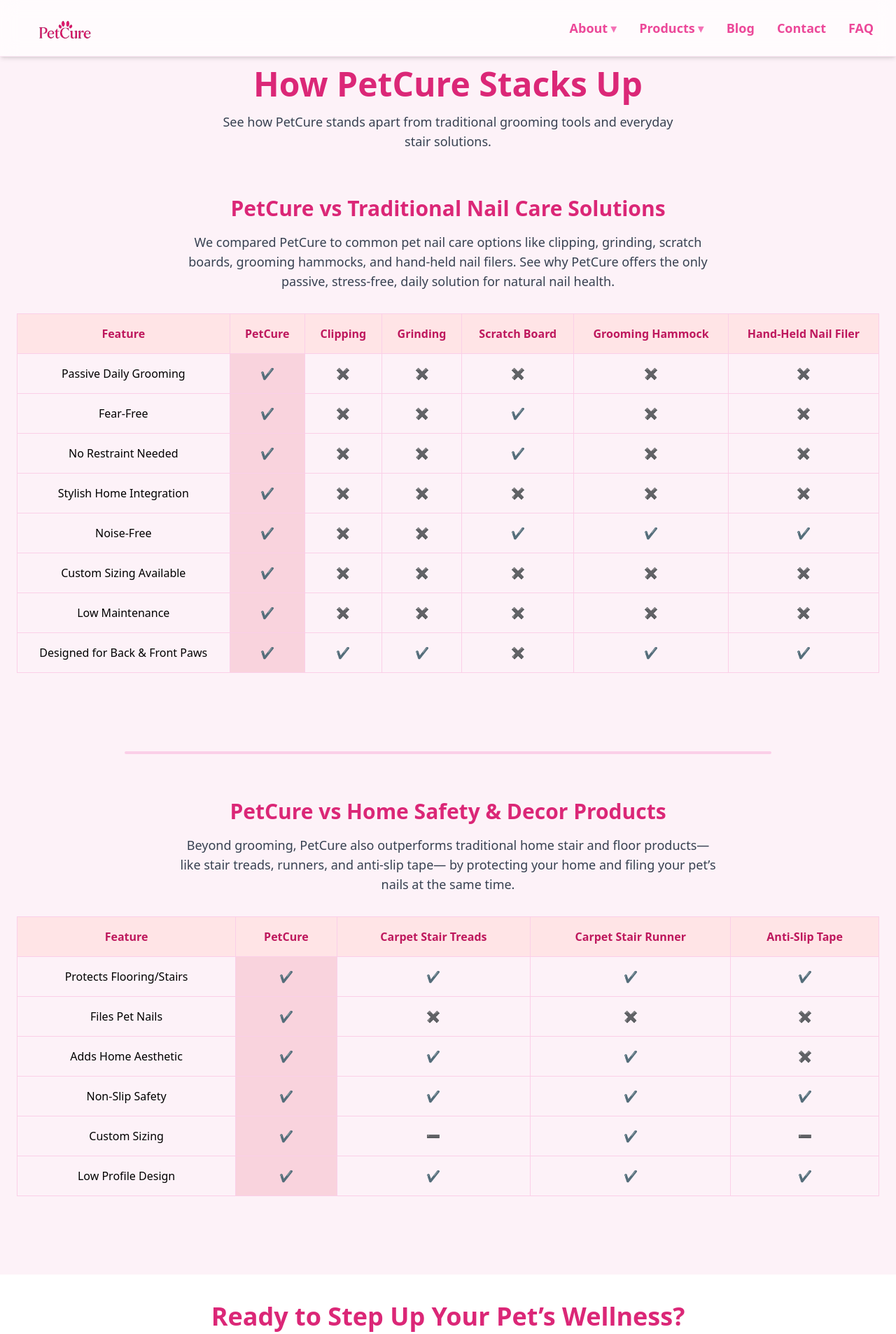
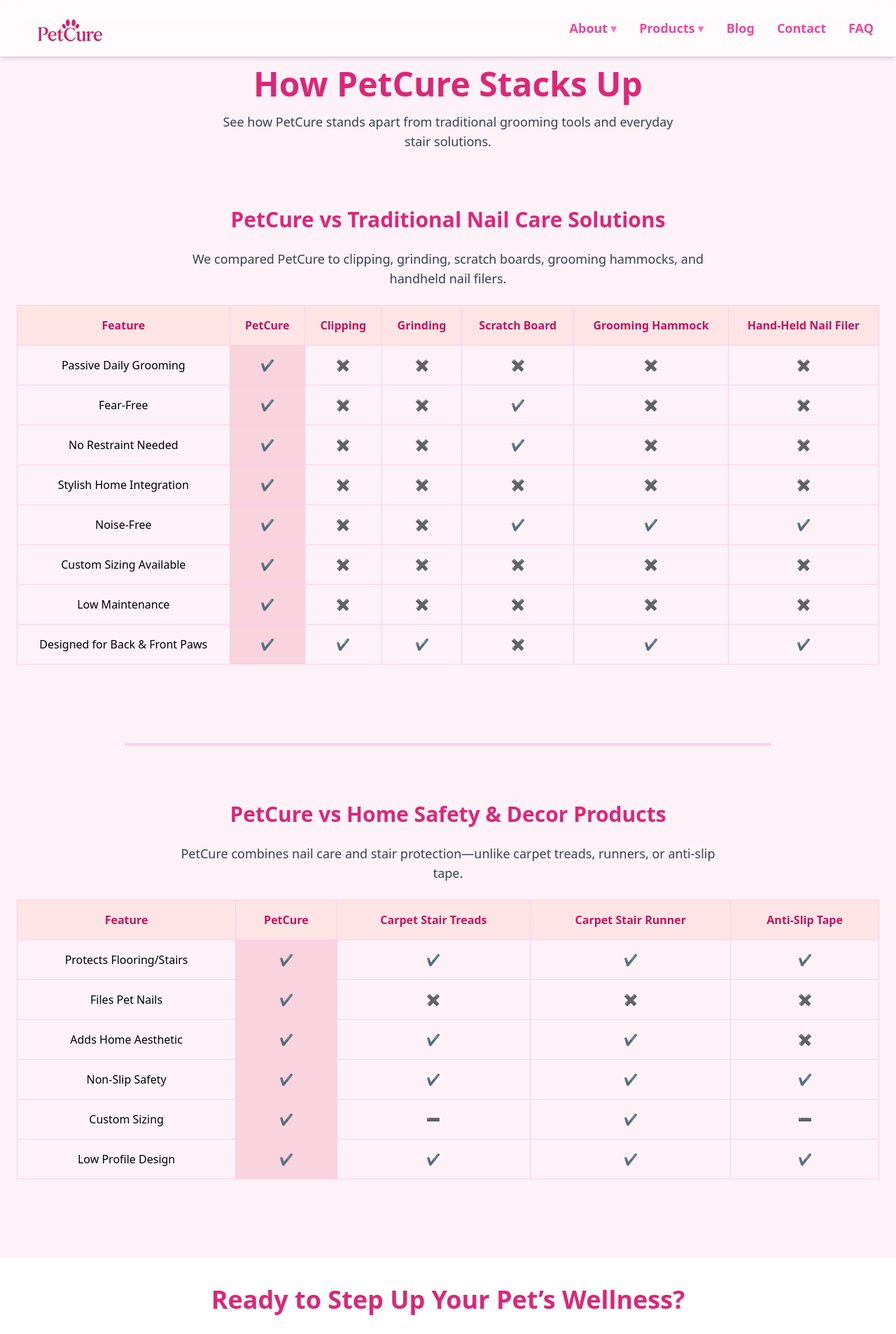
Before and after one commit to t-vanderwolk/PetCure, a React (Create React App) app: page /compare in a window 1280 px wide. Shown: the top 1907 px of the page at 70% size. Built offline with nearby package versions, Linux system fonts and the light colour scheme.

Commit message:
made styling consistent throughout About.js page

```diff
--- a/src/components/Navbar.js
+++ b/src/components/Navbar.js
@@ -6,19 +6,17 @@
   const [isProductsOpen, setIsProductsOpen] = useState(false);
   const [isAboutOpen, setIsAboutOpen] = useState(false);
   const [isMobileMenuOpen, setIsMobileMenuOpen] = useState(false);
-
   const navigate = useNavigate();
 
-  // Smooth Scroll Handler
+  // Smooth scroll
   const handleScrollToSection = (path, id) => {
     navigate(path);
-
     setTimeout(() => {
       const section = document.getElementById(id);
       if (section) {
         section.scrollIntoView({ behavior: 'smooth' });
       }
-    }, 150); // slight delay to let route update
+    }, 150);
     setIsProductsOpen(false);
     setIsAboutOpen(false);
     setIsMobileMenuOpen(false);
@@ -26,17 +24,19 @@
 
   return (
     <nav className="bg-white/70 backdrop-blur-md shadow-md fixed top-0 left-0 w-full z-50 border-b border-pink-100">
-      <div className="max-w-7xl mx-auto px-4 sm:px-6 lg:px-8">
+      <div className="max-w-7xl mx-auto pl-2 pr-4 sm:pl-4 sm:pr-6 lg:pl-6 lg:pr-8">
         <div className="flex justify-between items-center h-20">
 
-          {/* Logo */}
-          <Link to="/" className="flex items-center">
-            <img
-              src="/images/petcure-logo-pink.png"
-              alt="PetCure Logo"
-              className="h-16 object-contain"
-            />
-          </Link>
+          {/* Logo - far left */}
+          <div className="flex items-center justify-start">
+            <Link to="/" className="block">
+              <img
+                src="/images/petcure-logo-pink.png"
+                alt="PetCure Logo"
+                className="h-20 object-contain"
+              />
+            </Link>
+          </div>
 
           {/* Desktop Menu */}
           <div className="hidden md:flex items-center space-x-8">
@@ -50,7 +50,7 @@
                     setIsProductsOpen(false);
                     setIsAboutOpen(false);
                   }}
-                  className="text-pink-500 hover:text-pink-600 font-semibold text-lg transition focus:outline-none"
+                  className="text-pink-500 hover:text-pink-600 font-semibold text-lg transition"
                 >
                   About
                 </button>
@@ -92,7 +92,7 @@
                     setIsProductsOpen(false);
                     setIsAboutOpen(false);
                   }}
-                  className="text-pink-500 hover:text-pink-600 font-semibold text-lg transition focus:outline-none"
+                  className="text-pink-500 hover:text-pink-600 font-semibold text-lg transition"
                 >
                   Products
                 </button>
@@ -143,7 +143,6 @@
             <Link to="/facts" className="text-pink-500 hover:text-pink-600 font-semibold text-lg transition">
               FAQ
             </Link>
-
           </div>
 
           {/* Hamburger Menu */}
@@ -155,14 +154,12 @@
               ☰
             </button>
           </div>
-
         </div>
       </div>
 
       {/* Mobile Menu */}
       {isMobileMenuOpen && (
         <div className="bg-white/90 backdrop-blur-md border-t border-pink-100 shadow-md rounded-b-2xl py-6 px-6 flex flex-col space-y-4 md:hidden z-50">
-
           <Link to="/about" onClick={() => setIsMobileMenuOpen(false)} className="text-pink-500 hover:text-pink-600 font-semibold text-lg transition">
             About
           </Link>
--- a/src/pages/Compare.js
+++ b/src/pages/Compare.js
@@ -1,6 +1,5 @@
 import React from 'react';
 import { motion } from 'framer-motion';
-// import '../index.css'; // Make sure index.css includes your Compare table styles
 
 function Compare() {
   const nailCareData = [
@@ -19,29 +18,26 @@
     { feature: 'Files Pet Nails', petcure: true, stairTreads: false, stairRunner: false, antiSlipTape: false },
     { feature: 'Adds Home Aesthetic', petcure: true, stairTreads: true, stairRunner: true, antiSlipTape: false },
     { feature: 'Non-Slip Safety', petcure: true, stairTreads: true, stairRunner: true, antiSlipTape: true },
-    { feature: 'Custom Sizing', petcure: true, stairTreads: sometimes(), stairRunner: true, antiSlipTape: sometimes() },
+    { feature: 'Custom Sizing', petcure: true, stairTreads: 'sometimes', stairRunner: true, antiSlipTape: 'sometimes' },
     { feature: 'Low Profile Design', petcure: true, stairTreads: true, stairRunner: true, antiSlipTape: true },
   ];
 
-  function renderYesNo(value) {
+  const renderYesNo = (value) => {
     if (value === true) return <span className="text-green-500 font-bold">✔️</span>;
     if (value === false) return <span className="text-red-400 font-bold">✖️</span>;
     return <span className="text-yellow-400 font-bold">➖</span>;
-  }
-
-  function sometimes() {
-    return <span className="text-yellow-400 font-bold">➖</span>;
-  }
+  };
 
   return (
     <section className="bg-pink-50 pt-24 pb-20 min-h-screen px-6">
-      <div className="max-w-7xl mx-auto">
-        {/* Page Heading */}
+      <div className="max-w-7xl mx-auto space-y-20">
+
+        {/* Heading */}
         <motion.div
           initial={{ opacity: 0, y: 60 }}
           animate={{ opacity: 1, y: 0 }}
           transition={{ delay: 0.2, duration: 1 }}
-          className="text-center mb-16"
+          className="text-center"
         >
           <h1 className="text-5xl font-bold text-pink-600 mb-4">How PetCure Stacks Up</h1>
           <p className="text-gray-700 max-w-2xl mx-auto text-lg">
@@ -49,27 +45,20 @@
           </p>
         </motion.div>
 
+        {/* Nail Care Comparison */}
         <motion.div
           initial={{ opacity: 0 }}
           animate={{ opacity: 1 }}
           transition={{ delay: 0.3, duration: 1 }}
-  className="text-center mb-8"
+          className="space-y-6"
         >
-  <h2 className="text-3xl font-bold text-pink-600 mb-4">PetCure vs Traditional Nail Care Solutions</h2>
-  <p className="text-gray-700 max-w-3xl mx-auto text-lg">
-    We compared PetCure to common pet nail care options like clipping, grinding, scratch boards, grooming hammocks, and hand-held nail filers.
-    See why PetCure offers the only passive, stress-free, daily solution for natural nail health.
+          <h2 className="text-3xl font-bold text-pink-600 text-center">PetCure vs Traditional Nail Care Solutions</h2>
+          <p className="text-gray-700 max-w-3xl mx-auto text-center text-lg">
+            We compared PetCure to clipping, grinding, scratch boards, grooming hammocks, and handheld nail filers.
           </p>
-</motion.div>
 
-        {/* Nail Care Comparison Table */}
-        <motion.div
-          initial={{ opacity: 0 }}
-          animate={{ opacity: 1 }}
-          transition={{ delay: 0.4, duration: 1 }}
-          className="overflow-x-auto mb-20"
-        >
-          <table className="comparison-table">
+          <div className="overflow-x-auto">
+            <table className="comparison-table min-w-[650px]">
               <thead>
                 <tr>
                   <th>Feature</th>
@@ -95,6 +84,7 @@
                 ))}
               </tbody>
             </table>
+          </div>
         </motion.div>
 
         {/* Divider */}
@@ -105,26 +95,20 @@
           className="my-16 border-t-4 border-pink-200 w-3/4 mx-auto rounded-full"
         />
 
+        {/* Home Decor Comparison */}
         <motion.div
           initial={{ opacity: 0 }}
           animate={{ opacity: 1 }}
           transition={{ delay: 0.7, duration: 1 }}
-  className="text-center mb-8"
+          className="space-y-6"
         >
-  <h2 className="text-3xl font-bold text-pink-600 mb-4">PetCure vs Home Safety & Decor Products</h2>
-  <p className="text-gray-700 max-w-3xl mx-auto text-lg">
-    Beyond grooming, PetCure also outperforms traditional home stair and floor products—like stair treads, runners, and anti-slip tape—
-    by protecting your home and filing your pet’s nails at the same time.
+          <h2 className="text-3xl font-bold text-pink-600 text-center">PetCure vs Home Safety & Decor Products</h2>
+          <p className="text-gray-700 max-w-3xl mx-auto text-center text-lg">
+            PetCure combines nail care and stair protection—unlike carpet treads, runners, or anti-slip tape.
           </p>
-</motion.div>
-        {/* Home Decor Comparison Table */}
-        <motion.div
-          initial={{ opacity: 0 }}
-          animate={{ opacity: 1 }}
-          transition={{ delay: 0.8, duration: 1 }}
-          className="overflow-x-auto"
-        >
-          <table className="comparison-table">
+
+          <div className="overflow-x-auto">
+            <table className="comparison-table min-w-[650px]">
               <thead>
                 <tr>
                   <th>Feature</th>
@@ -146,8 +130,7 @@
                 ))}
               </tbody>
             </table>
-
-
+          </div>
         </motion.div>
       </div>
     </section>
--- a/src/pages/Products.js
+++ b/src/pages/Products.js
@@ -1,24 +1,27 @@
-// src/pages/Products.js
 import React from 'react';
 import { Link } from 'react-router-dom';
+import ComingSoon from './ComingSoon';
 import { motion } from 'framer-motion';
-import ComingSoon from './ComingSoon';
+
+const fadeInVariant = {
+  hidden: { opacity: 0, y: 40 },
+  visible: { opacity: 1, y: 0, transition: { duration: 1 } },
+};
 
 function Products() {
   return (
     <section className="pt-32 pb-24 min-h-screen overflow-x-hidden bg-pink-50">
-      <div className="max-w-7xl mx-auto px-4 sm:px-6">
+      <div className="max-w-7xl mx-auto px-4 sm:px-6 space-y-20">
 
         {/* Products Heading */}
         <motion.div
-          initial={{ opacity: 0, y: 40 }}
-          animate={{ opacity: 1, y: 0 }}
-          transition={{ duration: 1 }}
-          className="text-center mb-20"
+          variants={fadeInVariant}
+          initial="hidden"
+          whileInView="visible"
+          viewport={{ once: true }}
+          className="text-center"
         >
-          <h1 className="text-5xl font-bold text-pink-600 mb-4">
-            Our Products
-          </h1>
+          <h1 className="text-5xl font-bold text-pink-600 mb-4">Our Products</h1>
           <p className="text-gray-600 max-w-2xl mx-auto text-lg">
             Passive wellness, polished paws. Discover the PetCure collection designed for modern pet homes.
           </p>
@@ -26,71 +29,67 @@
 
         {/* Featured Products Section */}
         <motion.div
-          initial={{ opacity: 0, y: 40 }}
-          animate={{ opacity: 1, y: 0 }}
-          transition={{ duration: 1 }}
-          className="grid grid-cols-1 md:grid-cols-2 gap-12 mb-24"
+          variants={fadeInVariant}
+          initial="hidden"
+          whileInView="visible"
+          viewport={{ once: true }}
+          className="grid grid-cols-1 md:grid-cols-2 gap-12"
         >
           {/* PediSteps Card */}
-          <div className="bg-white rounded-2xl shadow-md border border-pink-200 hover:border-pink-400 hover:shadow-xl p-8 flex flex-col items-center transition transform hover:-translate-y-2 duration-300">
+          <div className="bg-white rounded-2xl shadow-md border border-pink-200 hover:border-pink-400 hover:shadow-xl p-8 flex flex-col items-center transition duration-300">
             <img
               src="/images/pedi-steps1.jpg"
               alt="PediSteps"
               className="h-64 object-cover rounded-xl mb-6 shadow-sm"
             />
-            <h2 className="text-3xl font-bold text-pink-500 mb-4">
-              PediSteps
-            </h2>
+            <h2 className="text-3xl font-bold text-pink-500 mb-4">PediSteps</h2>
             <p className="text-gray-700 mb-6 text-center text-base">
               Elegant stair pads designed to file your pet’s nails naturally—each step is a step toward healthier paws.
             </p>
             <Link
               to="/pedisteps"
-              className="bg-pink-500 hover:bg-pink-600 text-white font-semibold py-3 px-8 rounded-full shadow-md transition duration-300"
+              className="bg-pink-500 hover:bg-pink-600 text-white font-semibold py-3 px-8 rounded-full shadow transition duration-300"
             >
               Buy Now
             </Link>
           </div>
 
           {/* PediWalk Card */}
-          <div className="bg-white rounded-2xl shadow-md border border-pink-200 hover:border-pink-400 hover:shadow-xl p-8 flex flex-col items-center transition transform hover:-translate-y-2 duration-300">
+          <div className="bg-white rounded-2xl shadow-md border border-pink-200 hover:border-pink-400 hover:shadow-xl p-8 flex flex-col items-center transition duration-300">
             <img
               src="/images/pedi-walk1.jpeg"
               alt="PediWalk"
               className="h-64 object-cover rounded-xl mb-6 shadow-sm"
             />
-            <h2 className="text-3xl font-bold text-pink-500 mb-4">
-              PediWalk
-            </h2>
+            <h2 className="text-3xl font-bold text-pink-500 mb-4">PediWalk</h2>
             <p className="text-gray-700 mb-6 text-center text-base">
               The hallway essential for pet parents without stairs—natural filing with every cozy step.
             </p>
             <Link
               to="/pediwalk"
-              className="bg-pink-500 hover:bg-pink-600 text-white font-semibold py-3 px-8 rounded-full shadow-md transition duration-300"
+              className="bg-pink-500 hover:bg-pink-600 text-white font-semibold py-3 px-8 rounded-full shadow transition duration-300"
             >
               Buy Now
             </Link>
           </div>
         </motion.div>
 
+        {/* Divider */}
+        <motion.hr
+          initial={{ opacity: 0 }}
+          animate={{ opacity: 1 }}
+          transition={{ delay: 0.4, duration: 1 }}
+          className="my-16 border-t-4 border-pink-200 w-3/4 mx-auto rounded-full"
+        />
+
         {/* Coming Soon Section */}
         <motion.div
           id="coming-soon"
-          initial={{ opacity: 0, y: 40 }}
-          whileInView={{ opacity: 1, y: 0 }}
+          variants={fadeInVariant}
+          initial="hidden"
+          whileInView="visible"
           viewport={{ once: true }}
-          transition={{ duration: 1 }}
-          className="text-center"
         >
-                <motion.hr
-                    initial={{ opacity: 0 }}
-                    animate={{ opacity: 1 }}
-                    transition={{ delay: 0.6, duration: 1 }}
-                    className="my-16 border-t-4 border-pink-200 w-3/4 mx-auto rounded-full"
-                  />
-
-
           <ComingSoon />
         </motion.div>
 
```
Also changed, not shown: src/pages/About.js (+28 -135 lines). Lines whose indentation alone changed are shown as unchanged.
